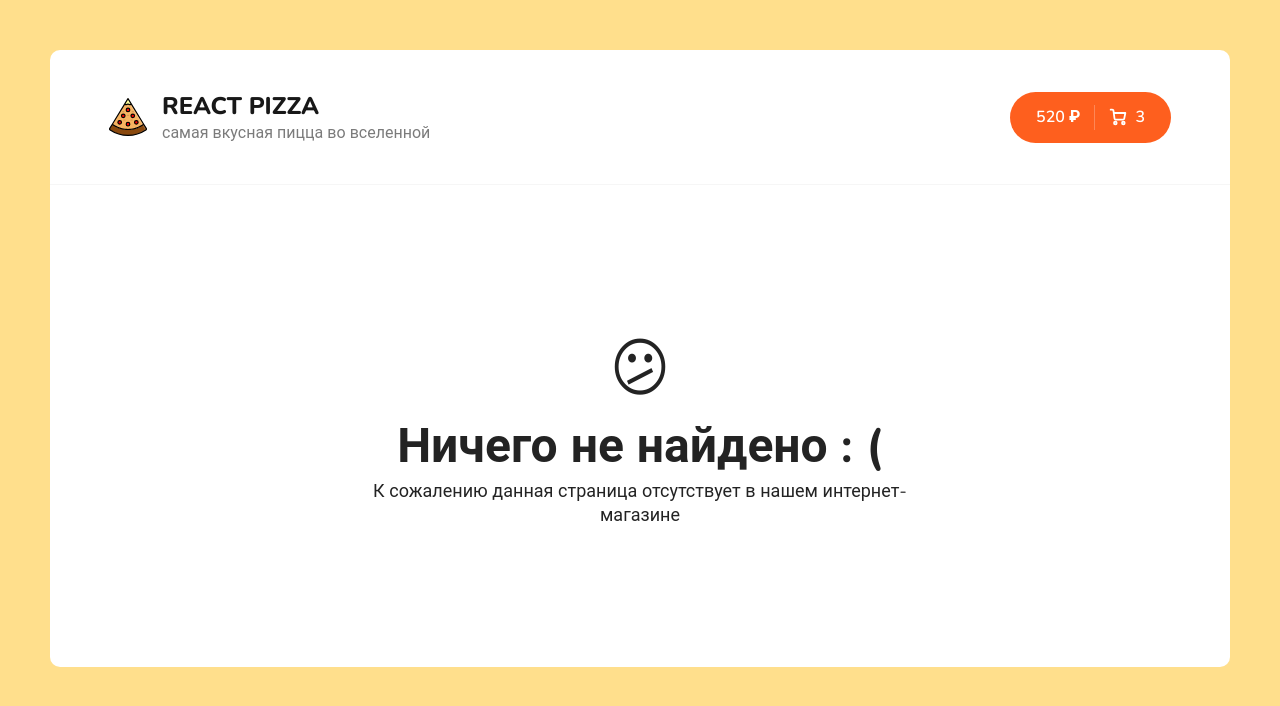
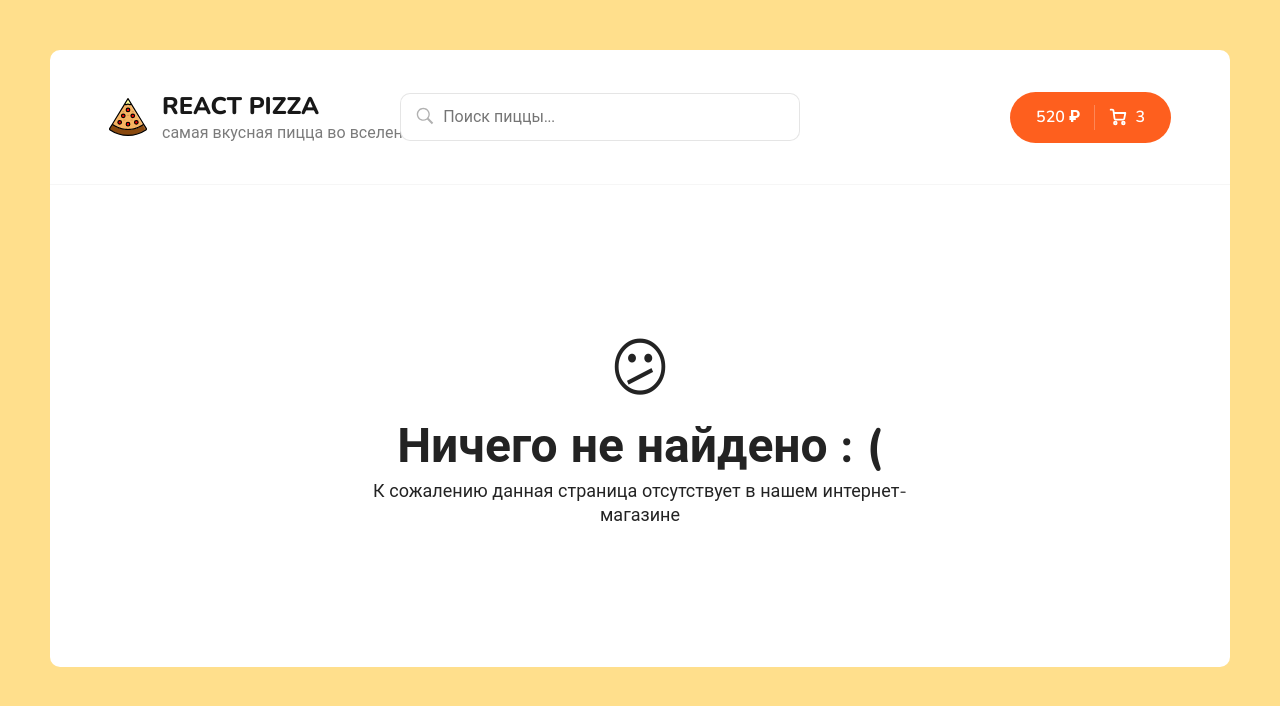
Before and after one commit to AidysPushkunov/react-pizza, a React (Create React App) app: page /pizza/1 in a window 1280 px wide. Shown: the top 706 px of the page. Built offline with nearby package versions, Linux system fonts and the light colour scheme.

Commit message:
added functional to search and pagination

```diff
--- a/package.json
+++ b/package.json
@@ -10,6 +10,7 @@
     "react": "^18.2.0",
     "react-content-loader": "^6.2.1",
     "react-dom": "^18.2.0",
+    "react-paginate": "^8.2.0",
     "react-router-dom": "^6.10.0",
     "react-scripts": "5.0.1",
     "scss": "^0.2.4",
--- a/src/App.js
+++ b/src/App.js
@@ -8,13 +8,15 @@ import { Routes, Route } from 'react-router-dom';
 import Cart from './pages/Cart';
 
 function App() {
+  const [searchValue, setSearchValue] = React.useState('');
+
   return (
     <div className="wrapper">
-      <Header />
+      <Header searchValue={searchValue} setSearchValue={setSearchValue} />
       <div className="content">
         {/* <div className="container"> */}
         <Routes>
-          <Route path="/" element={<Home />} />
+          <Route path="/" element={<Home searchValue={searchValue} />} />
           <Route path="/cart" element={<Cart />} />
 
           <Route path="*" element={<NotFound />} />
--- a/src/components/Header/Header.jsx
+++ b/src/components/Header/Header.jsx
@@ -1,7 +1,8 @@
 import logoSvg from '../../assets/img/pizza-logo.svg'
 import { Link } from 'react-router-dom'
+import Search from '../Search';
 
-const Header = () => {
+const Header = ( { searchValue, setSearchValue } ) => {
     return (
       <div className="header">
         <div className="container">
@@ -14,6 +15,7 @@ const Header = () => {
             </div>
           </div>
          </Link>
+         <Search searchValue={searchValue} setSearchValue={setSearchValue} />
           <div className="header__cart">
             <Link to="/cart" className="button button--cart">
               <span>520 ₽</span>
--- /dev/null
+++ b/src/components/Pagination/Pagination.module.scss
@@ -0,0 +1,33 @@
+.root {
+
+    li {
+        display: inline-flex;
+
+        a {
+            text-align: center;
+            width: 45px;
+            line-height: 42px;
+            border: 1px solid #fe5f1e;
+            border-radius: 30px;
+            margin-right: 10px;
+            display: inline-block;
+            cursor: pointer;
+            color: #fe5f1e;
+
+
+            &:hover {
+                background-color: #fe5f1e;
+                color: #fff;
+            }
+        }
+    }
+
+    :global {
+        .selected {
+            a {
+                background-color: #fe5f1e;
+                color: #fff;
+            }
+        }
+    }
+}
--- /dev/null
+++ b/src/components/Pagination/index.jsx
@@ -0,0 +1,19 @@
+import ReactPaginate from 'react-paginate';
+import styles from './Pagination.module.scss';
+
+function Pagination( { onChangePage } ) {
+    return (
+        <ReactPaginate
+        className={styles.root}
+        breakLabel="..."
+        nextLabel=">"
+        onPageChange={e => onChangePage(e.selected + 1)}
+        pageRangeDisplayed={4}
+        pageCount={3}
+        previousLabel="<"
+        renderOnZeroPageCount={null}
+      />
+     );
+}
+
+export default Pagination;
--- /dev/null
+++ b/src/components/Search/Search.module.scss
@@ -0,0 +1,37 @@
+.root {
+    position: relative;
+    left: -120px;
+}
+
+.input {
+    border: 1px solid rgba(0, 0, 0, .1);
+    padding: 12px 20px;
+    padding-left: 42px;
+    width: 400px;
+    border-radius: 10px;
+    font-size: 16px;
+    transition: all .15s ease-in-out;
+}
+
+.icon {
+    width: 22px;
+    height: 22px;
+    position: absolute;
+    opacity: .3;
+    left: 14px;
+    top: 12px;
+}
+
+.clearIcon {
+    cursor: pointer;
+    width: 25px;
+    height: 25px;
+    opacity: .3;
+    position: absolute;
+    top: 12px;
+    right: 15px;
+
+    &:hover {
+        opacity: .8;
+    }
+}
--- /dev/null
+++ b/src/components/Search/index.jsx
@@ -0,0 +1,42 @@
+import styles from './Search.module.scss'
+
+function Search( { searchValue, setSearchValue } ) {
+
+    return (
+        <div  className={styles.root}>
+            <svg
+            className={styles.icon}
+                xmlns="http://www.w3.org/2000/svg"
+                height="512px"
+                id="Layer_1"
+                // style="enable-background:new 0 0 512 512;"
+                version="1.1"
+                viewBox="0 0 512 512"
+                width="512px">
+                <path d="M344.5,298c15-23.6,23.8-51.6,23.8-81.7c0-84.1-68.1-152.3-152.1-152.3C132.1,64,64,132.2,64,216.3  c0,84.1,68.1,152.3,152.1,152.3c30.5,0,58.9-9,82.7-24.4l6.9-4.8L414.3,448l33.7-34.3L339.5,305.1L344.5,298z M301.4,131.2  c22.7,22.7,35.2,52.9,35.2,85c0,32.1-12.5,62.3-35.2,85c-22.7,22.7-52.9,35.2-85,35.2c-32.1,0-62.3-12.5-85-35.2  c-22.7-22.7-35.2-52.9-35.2-85c0-32.1,12.5-62.3,35.2-85c22.7-22.7,52.9-35.2,85-35.2C248.5,96,278.7,108.5,301.4,131.2z"/></svg>
+            <input
+                onChange={e => setSearchValue(e.target.value)}
+                value={searchValue}
+                className={styles.input}
+                placeholder="Поиск пиццы..."
+            />
+            {
+                searchValue && (
+                    <svg
+                    onClick={() => setSearchValue('')}
+                    className={styles.clearIcon}
+                    version="1.1"
+                    viewBox="0 0 24 24">
+                        <g id="grid_system"/>
+                        <g id="_icons">
+                            <path d="M5.3,18.7C5.5,18.9,5.7,19,6,19s0.5-0.1,0.7-0.3l5.3-5.3l5.3,5.3c0.2,0.2,0.5,0.3,0.7,0.3s0.5-0.1,0.7-0.3   c0.4-0.4,0.4-1,0-1.4L13.4,12l5.3-5.3c0.4-0.4,0.4-1,0-1.4s-1-0.4-1.4,0L12,10.6L6.7,5.3c-0.4-0.4-1-0.4-1.4,0s-0.4,1,0,1.4   l5.3,5.3l-5.3,5.3C4.9,17.7,4.9,18.3,5.3,18.7z"/>
+                        </g>
+                </svg>
+                )
+            }
+
+        </div>
+     );
+}
+
+export default Search;
--- a/src/pages/Home.jsx
+++ b/src/pages/Home.jsx
@@ -4,11 +4,14 @@ import Categories from '../components/Categories/Categories';
 import Sort from '../components/Sort/Sort';
 import PizzaBlock from '../components/PizzaBlock';
 import Skeleton from '../components/PizzaBlock/Skeleton';
+import Pagination from '../components/Pagination';
 
-const Home = () => {
+const Home = ( {searchValue} ) => {
     const [items, setItems] = React.useState([]);
     const [isLoading, setisLoading] = React.useState(true);
     const [categoryItem, onClickCategory] = React.useState(0);
+    const [currentPage, setCurrentPage] = React.useState(1);
+
     const [sort, setSort] = React.useState({
       name: 'Популярности',
       sortProperty: 'rating'
@@ -17,21 +20,26 @@ const Home = () => {
     const sortType = sort.sortProperty.replace('-', '');
     const orderType = sort.sortProperty.includes('-') ? 'asc' : 'desc';
     const categoryType = categoryItem > 0 ? `category=${categoryItem}` : '';
+    const search = searchValue ? `&search=${searchValue}` : '';
+
 
 
     React.useEffect(() => {
       setisLoading(true)
-      fetch(`https://64457ab8914c816083cfb742.mockapi.io/items?${categoryType}&sortBy=${sortType}&order=${orderType}`)
+      fetch(`https://64457ab8914c816083cfb742.mockapi.io/items?page=${currentPage}&limit=4&${categoryType}&sortBy=${sortType}&order=${orderType}${search}`)
         .then((res) => res.json())
         .then((json) => {
           setItems(json);
           setisLoading(false);
         });
         window.scrollTo(0, 0);
-    }, [categoryItem, sort]);
+    }, [categoryItem, sort, searchValue, currentPage]);
+
+    const pizzas = items.map((obj) =><PizzaBlock key={obj.id} {...obj} />)
+    const skeletons = [...new Array(6)].map((_, index) => <Skeleton key={index} />);
 
   return (
-    <>
+  <>
     <div className='container'>
         <div className="content__top">
             <Categories categoryItem={categoryItem} onClickCategory={(i) => {onClickCategory(i)}} />
@@ -40,11 +48,11 @@ const Home = () => {
           <h2 className="content__title">Все пиццы</h2>
           <div className="content__items">
             {isLoading
-              ? [...new Array(6)].map((_, index) => <Skeleton key={index} />)
-              : items.map((pizza) =>
-                  isLoading ? <Skeleton /> : <PizzaBlock key={pizza.id} {...pizza} />,
-                )}
+              ? skeletons
+              :  pizzas
+              }
           </div>
+          <Pagination onChangePage={(number) => setCurrentPage(number)}/>
           </div>
     </>
   )
--- a/src/scss/app.scss
+++ b/src/scss/app.scss
@@ -34,7 +34,7 @@ body {
   &__items {
     display: grid;
     grid-template-columns: repeat(4, 1fr);
-    grid-template-rows: repeat(2, 1fr);
+    grid-template-rows: repeat(1, 1fr);
     grid-column-gap: 11px;
 
     @media(max-width: 1400px) {
```
Also changed, not shown: 1 other file (tests, documents, lock files or other folders).
